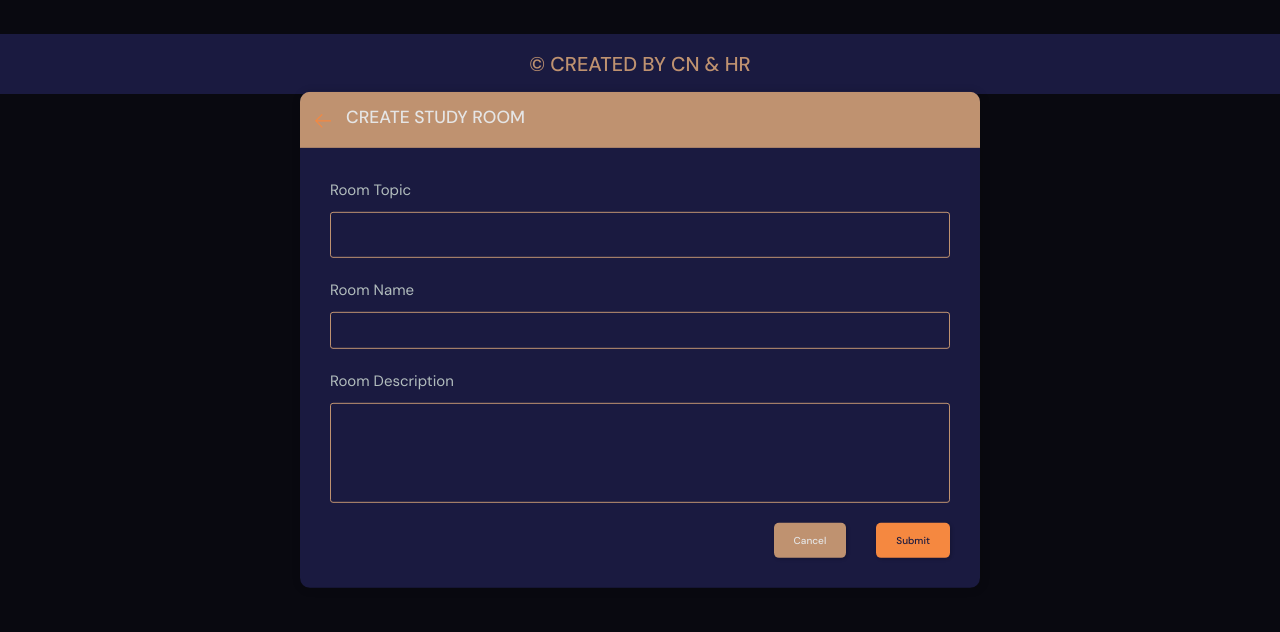
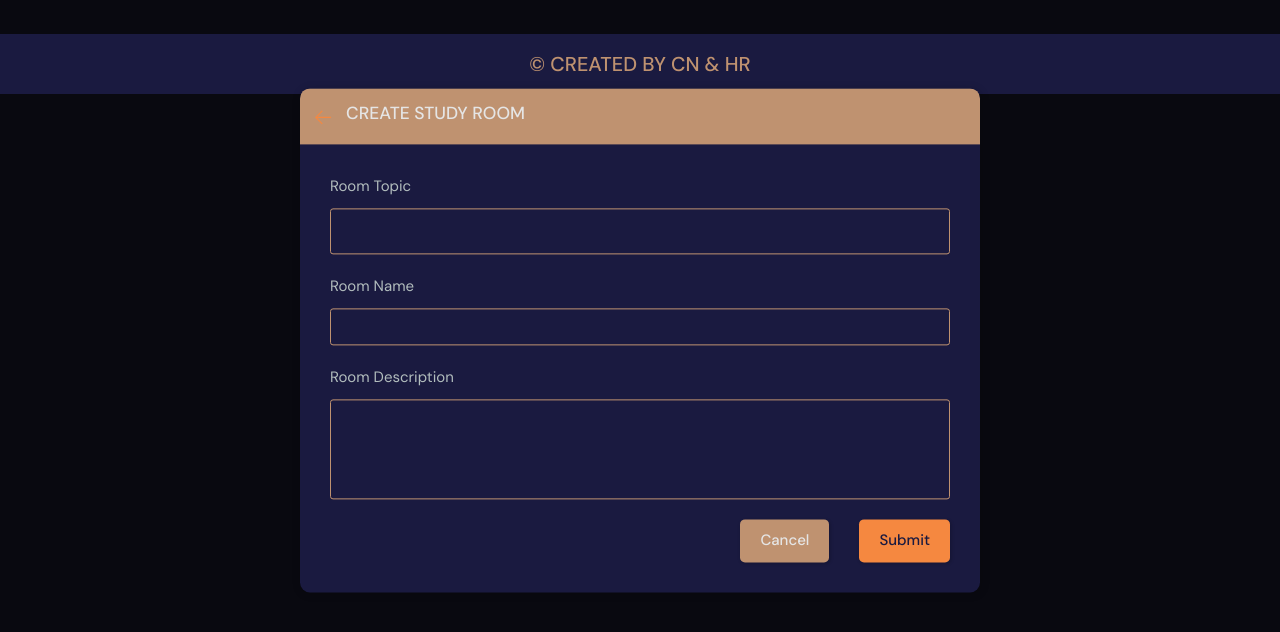
Before and after one commit to theh4cker1769/connectcnhr, a Django app: page /create-room in a window 1280 px wide. Shown: the part 80-712 px from the top of the page. Run offline with Django 4.2, Linux system fonts and the light colour scheme; a user stored in the database is signed in; data comes from the database, SQL or seed files in the repository; parts of the project's set-up code (start-up, migrations or seed data) failed here and were passed over.

Commit message:
Reply Stylling

```diff
--- a/static/style.css
+++ b/static/style.css
@@ -60,6 +60,14 @@
   display: inline-block;
   color: var(--color-main);
   text-decoration: none;
+}
+
+.btn {
+  font-size: 1.5rem;
+}
+
+.btn:hover{
+  color: #0a58ca;
 }
 
 /*========== components ==========*/
@@ -1173,6 +1181,7 @@
   padding: 18px;
   background-color: var(--color-dark);
   margin-top: 10px;
+  margin-bottom: 0;
   bottom: 0;
   width: 100%;
 }
```
